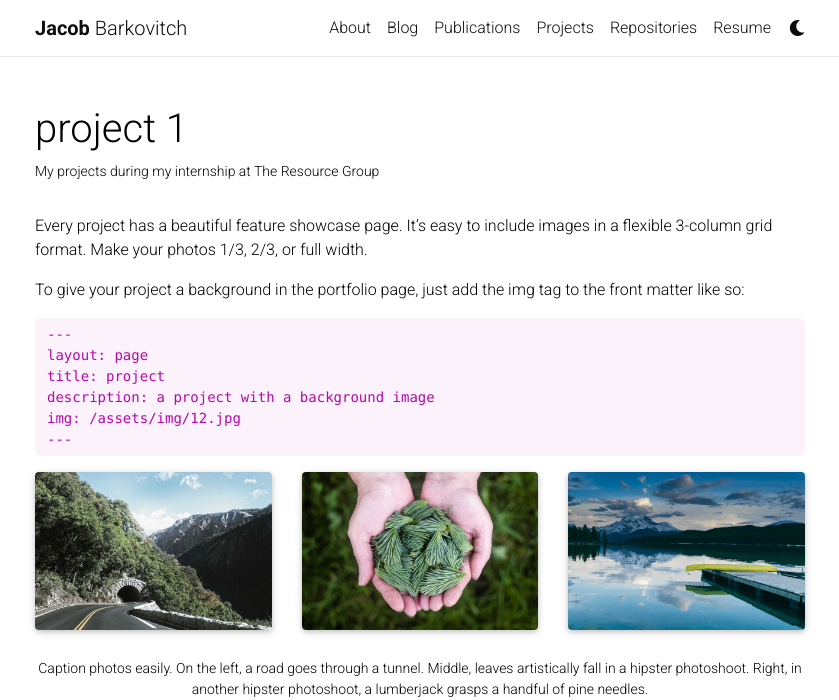
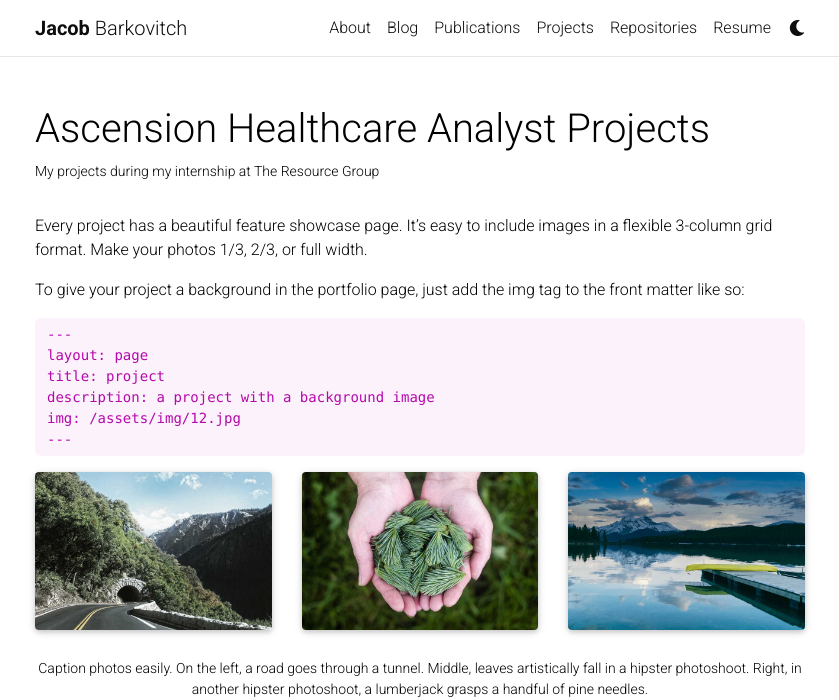
Before and after one commit to jakebarkovitch/jakebarkovitch.github.io, a Jekyll site: the page built from _projects/1_project.md, in a window 1280 px wide and 900 px high, cut to the strip 0-700 px from the top of the window. Shown: the whole strip, without its empty margins (220-1059 px from the left). Built offline with Jekyll 4.4.1, drawn with Linux system fonts in a browser that asks for light colours; full-size pictures stand in for the smaller copies a plugin makes; comment, search, counter and statistics services are not loaded; a style sheet for code colours, icons or effects is not loaded.

Commit message:
Update 1_project.md

```diff
--- a/_projects/1_project.md
+++ b/_projects/1_project.md
@@ -1,6 +1,6 @@
 ---
 layout: page
-title: project 1
+title: Ascension Healthcare Analyst Projects
 description: My projects during my internship at The Resource Group
 img: assets/img/trg_logo.jfif
 importance: 1
@@ -53,7 +53,7 @@ You describe how you toiled, sweated, *bled* for your project, and then... you r
         {% include figure.html path="assets/img/trg_dash.png" title="admin audit fee dashboard" class="img-fluid rounded z-depth-1" %}
     </div>
     <div class="col-sm-4 mt-3 mt-md-0">
-        {% include figure.html path="assets/img/trg_results.png" title="raw data" class="img-fluid rounded z-depth-1" %}
+        {% include figure.html path="assets/img/trg_results.jpg" title="raw data" class="img-fluid rounded z-depth-1" %}
     </div>
 </div>
 <div class="caption">
```
